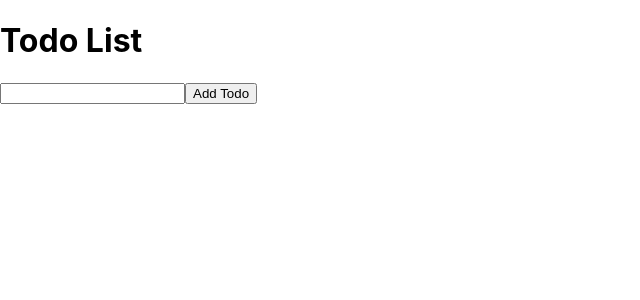
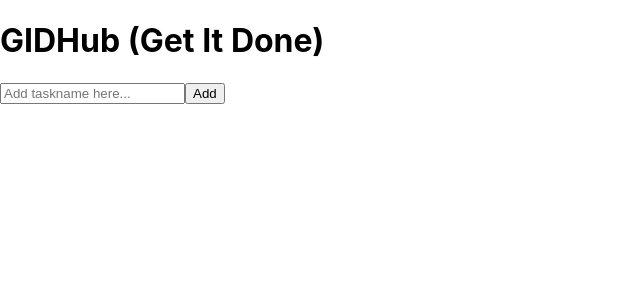
Before and after one commit to LDMasina/todo-list-app, a React (Create React App) app: page / in a window 1280 px wide. Shown: the top 300 px of the page, without its empty margins (0-640 px from the left). Built offline with nearby package versions, Linux system fonts and the light colour scheme.

Commit message:
made additional updates...

```diff
--- a/src/components/TodoApp.tsx
+++ b/src/components/TodoApp.tsx
@@ -43,7 +43,7 @@ const TodoApp: React.FC = () => {
 
   return (
     <div>
-      <h1>Todo List</h1>
+      <h1>GIDHub (Get It Done)</h1>
       <TodoForm addTodo={addTodo} />
       <TodoList
         todos={todos}
--- a/src/components/TodoForm.tsx
+++ b/src/components/TodoForm.tsx
@@ -21,8 +21,9 @@ const TodoForm: React.FC<Props> = ({ addTodo }) => {
         type="text"
         value={text}
         onChange={e => setText(e.target.value)}
+        placeholder="Add taskname here..."
       />
-      <button type="submit">Add Todo</button>
+      <button type="submit">Add</button>
     </form>
   );
 };
```
